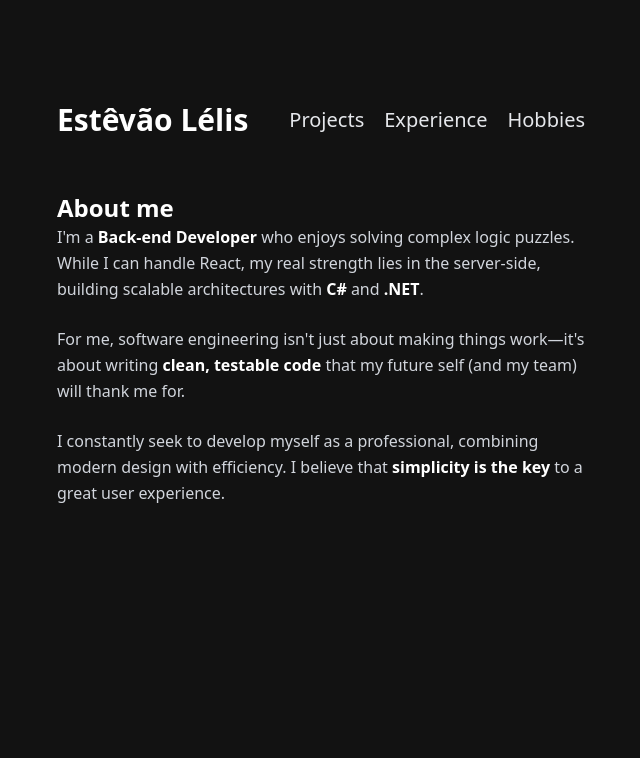
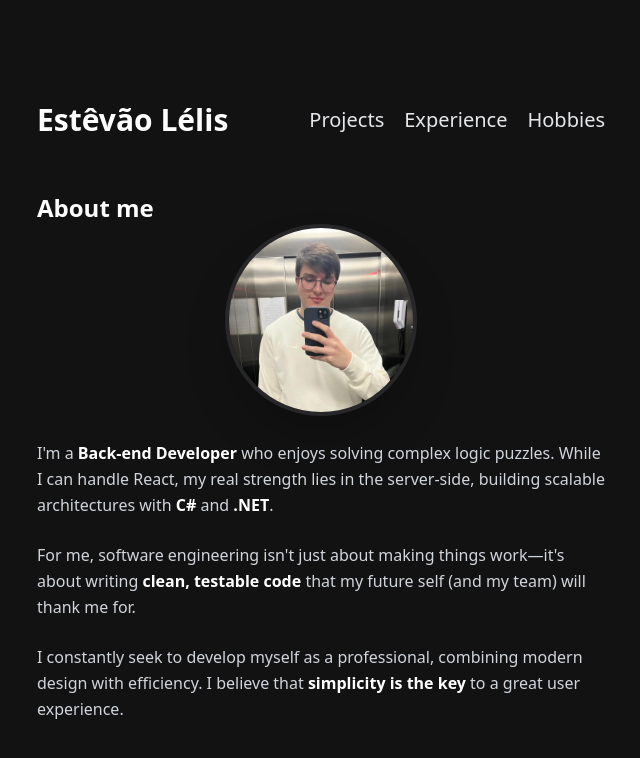
Before and after one commit to estevaolelis/portfolio-estevao, a Next.js app: page / in a window 1280 px wide. Shown: the top 758 px of the page, without its empty margins (319-959 px from the left). Built offline with nearby package versions, Linux system fonts and the light colour scheme.

Commit message:
feat: coloquei a foto e ajustei o padding e o margin

```diff
--- a/src/components/About.tsx
+++ b/src/components/About.tsx
@@ -1,8 +1,21 @@
+import Image from 'next/image'
+
 export default function About() {
   return (
     <header className="w-full min-h-screen">
-      <div className="mx-auto max-w-xl px-6 pt-8">
+      <div className="mx-auto max-w-xl px-1 pt-8">
         <h1 className="text-white text-2xl font-bold">About me</h1>
+
+        <div className="text-center space-y-6 mb-6 animate-fade-in">
+          <div className="w-24 h-24 md:w-48 md:h-48 rounded-full overflow-hidden mx-auto border-4 border-zinc-800 shadow-2xl">
+             <Image
+                src="/eu.jpg"
+                alt="Estevão Lelis"
+                width={800}
+                height={500}
+              />
+          </div>
+        </div>
 
         <div className="space-y-6 text-m text-gray-300 leading-relaxed">
           <p>
--- a/src/components/NavBar.tsx
+++ b/src/components/NavBar.tsx
@@ -3,7 +3,7 @@ import { CenterUnderline } from "@/components/ui/underline-animation";
 export default function NavBar() {
   return (
     <header>
-      <div className="mx-auto max-w-xl px-6 pt-8">
+      <div className="mx-auto max-w-xl px-1 pt-8">
         <nav className="flex h-20 items-center justify-between mt-12">
           <a className="text-3xl font-bold text-white cursor-pointer">Estêvão Lélis</a>
           <div className="flex items-center gap-5">
```
